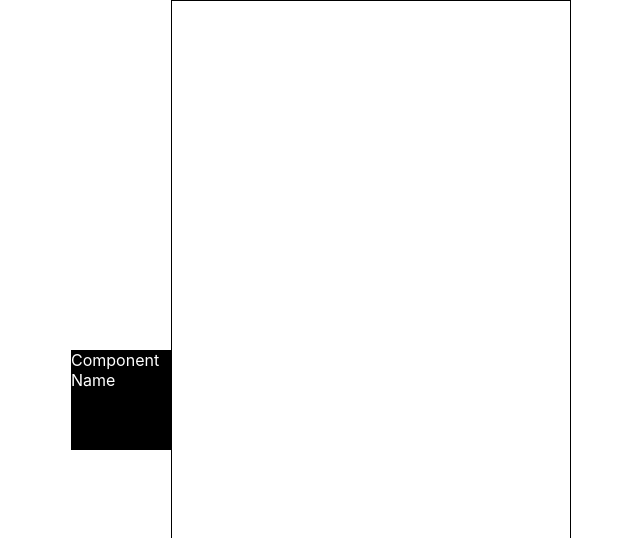
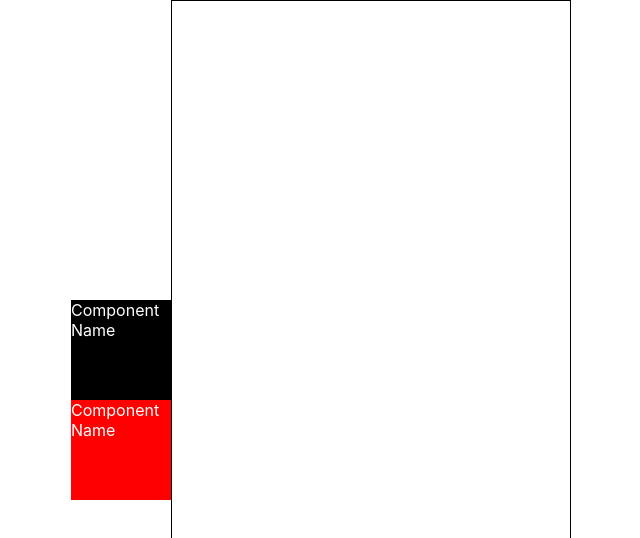
Before and after one commit to whoisryosuke/design-system-builder, a Next.js app: page / in a window 1280 px wide. Shown: the top 538 px of the page, without its empty margins (319-959 px from the left). Built offline with nearby package versions, Linux system fonts and the light colour scheme.

Commit message:
Preview container with isolated focus

```diff
--- a/components/DraggableComponent.jsx
+++ b/components/DraggableComponent.jsx
@@ -3,12 +3,19 @@ import { Box } from "rebass/styled-components";
 import { useDrag } from "react-dnd";
 import { DRAG_TYPES } from "../constants/DragTypes";
 
-export default function DraggableComponent() {
+export default function DraggableComponent({ ...props }) {
   const [, drag] = useDrag({
     item: { id: "ComponentName", type: DRAG_TYPES.COMPONENT, props: {} },
   });
   return (
-    <Box ref={drag} width={100} height={100} bg="black" color="white">
+    <Box
+      ref={drag}
+      width={100}
+      height={100}
+      bg="black"
+      color="white"
+      {...props}
+    >
       Component Name
     </Box>
   );
--- a/components/Preview.jsx
+++ b/components/Preview.jsx
@@ -4,6 +4,7 @@ import { useDrop } from "react-dnd";
 import { DRAG_TYPES } from "../constants/DragTypes";
 import { useComponents } from "../contexts/ComponentsContext";
 import ComponentName from "../components/ComponentName";
+import PreviewContainer from "./PreviewContainer";
 
 const PreviewComponents = {
   ComponentName,
@@ -35,11 +36,22 @@ export default function Preview() {
     components.length > 0 &&
     components.map((component, index) => {
       if (typeof PreviewComponents[component.name] !== "undefined") {
-        return React.createElement(PreviewComponents[component.name], {
-          // @TODO: Use a hash here?
-          key: index,
-          ...component.props,
-        });
+        const NewComponent = React.createElement(
+          PreviewComponents[component.name],
+          {
+            // @TODO: Use a hash here?
+            key: index,
+            ...component.props,
+          }
+        );
+        return React.createElement(
+          PreviewContainer,
+          {
+            // @TODO: Use a hash here?
+            key: index,
+          },
+          [NewComponent]
+        );
       }
     });
   return (
--- /dev/null
+++ b/components/PreviewContainer.jsx
@@ -0,0 +1,19 @@
+import React, { useCallback, useState } from "react";
+import { Box } from "rebass/styled-components";
+
+export default function PreviewContainer({ children, ...restProps }) {
+  const [focused, setFocused] = useState(false);
+
+  const clickHandler = useCallback(() => {
+    setFocused((prevState) => !prevState);
+  }, [setFocused]);
+  return (
+    <Box
+      onClick={clickHandler}
+      sx={{ border: focused && "1px solid blue" }}
+      {...restProps}
+    >
+      {children}
+    </Box>
+  );
+}
--- a/pages/index.js
+++ b/pages/index.js
@@ -14,7 +14,10 @@ export default function Home() {
 
       <ComponentsProvider>
         <main className={styles.main}>
-          <DraggableComponent />
+          <div>
+            <DraggableComponent />
+            <DraggableComponent bg="red" />
+          </div>
           <Preview />
         </main>
       </ComponentsProvider>
```
